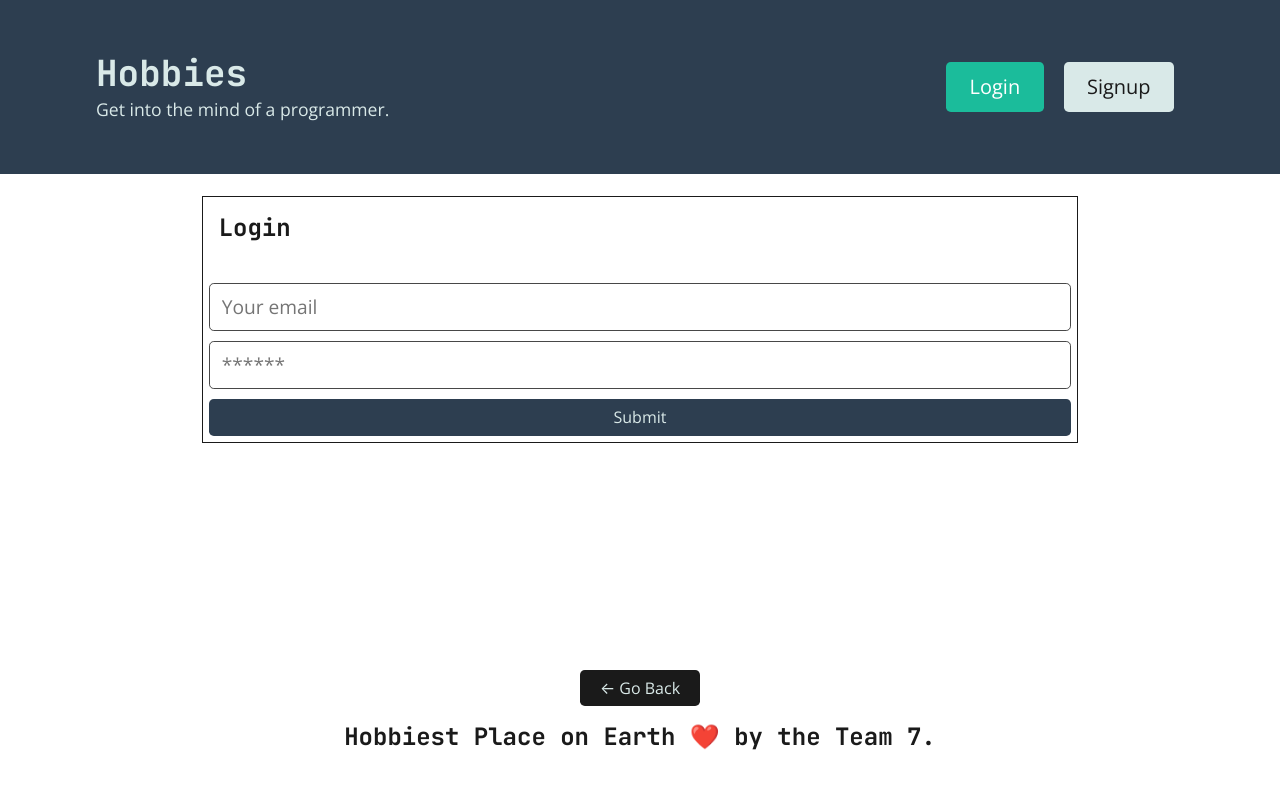
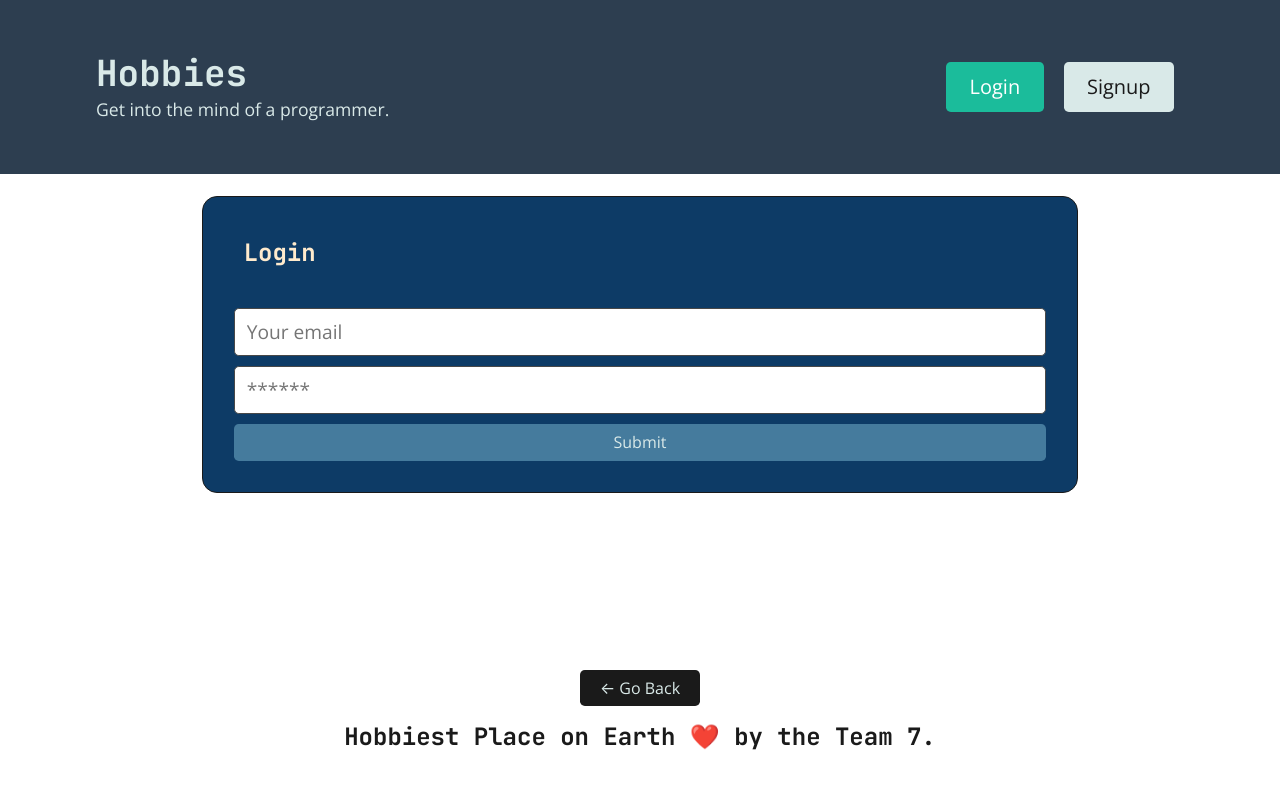
Before and after one commit to j-pohahau5/Hobbist-Place-on-Earth, a React (Create React App) app in the folder client/: page /login in a window 1280 px wide. Shown: the top 788 px of the page. Built offline with nearby package versions, Linux system fonts and the light colour scheme.

Commit message:
updated styling on login and signup card and button

```diff
--- a/client/src/index.css
+++ b/client/src/index.css
@@ -1012,12 +1012,12 @@ a:hover {
 }
 
 .btn.btn-primary {
-  background-color: #2d3e50;
+  background-color: #457b9d;
   color: #d9e9e8;
 }
 
 .btn.btn-primary:hover {
-  background-color: #57779a;
+  background-color: #52b788;
 }
 
 .btn.btn-danger {
@@ -1086,6 +1086,10 @@ a:hover {
 .card {
   border: 1px solid #1a1a1a;
   margin-bottom: 1rem;
+  border-radius: 15px;
+  padding: 25px;
+  background-color:#0D3B66;
+  color: blanchedalmond;
 }
 
 .card .card-header {
```
Also changed, not shown: 19 other files (tests, documents, lock files or other folders).
